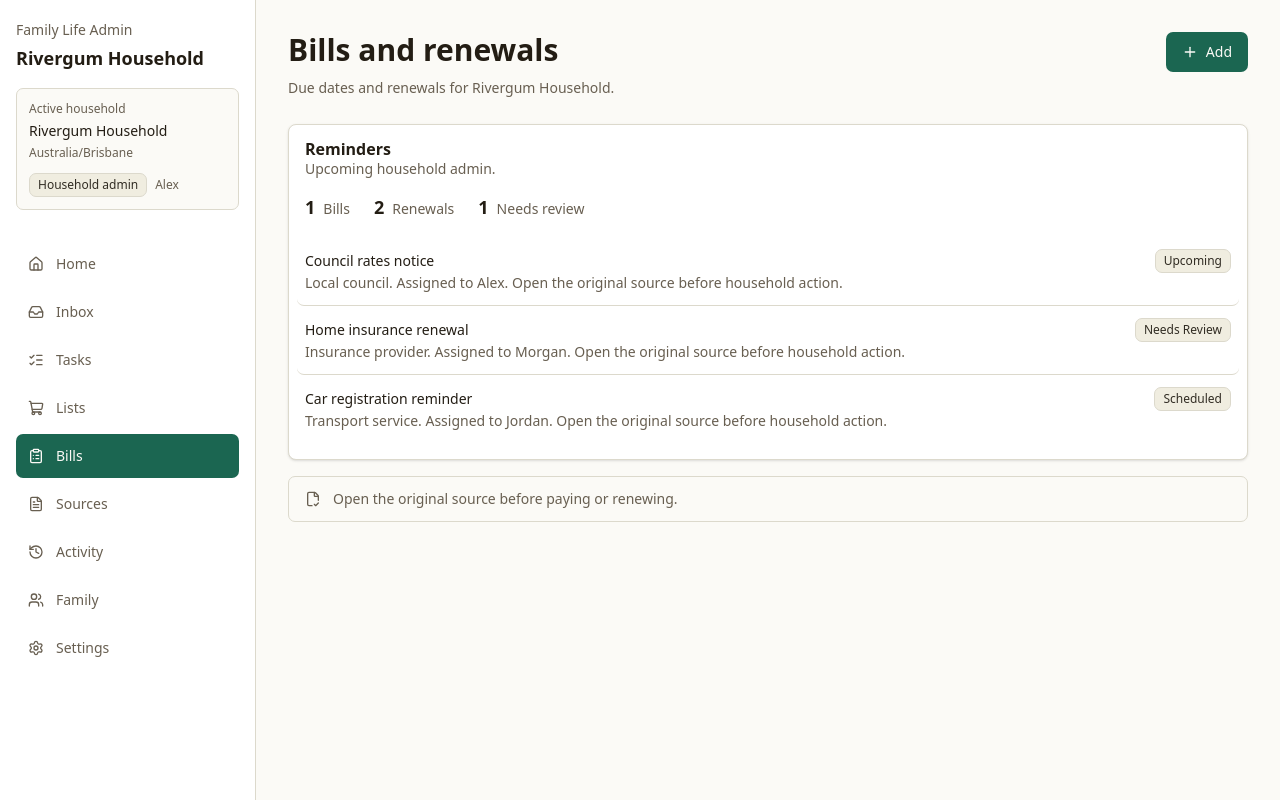
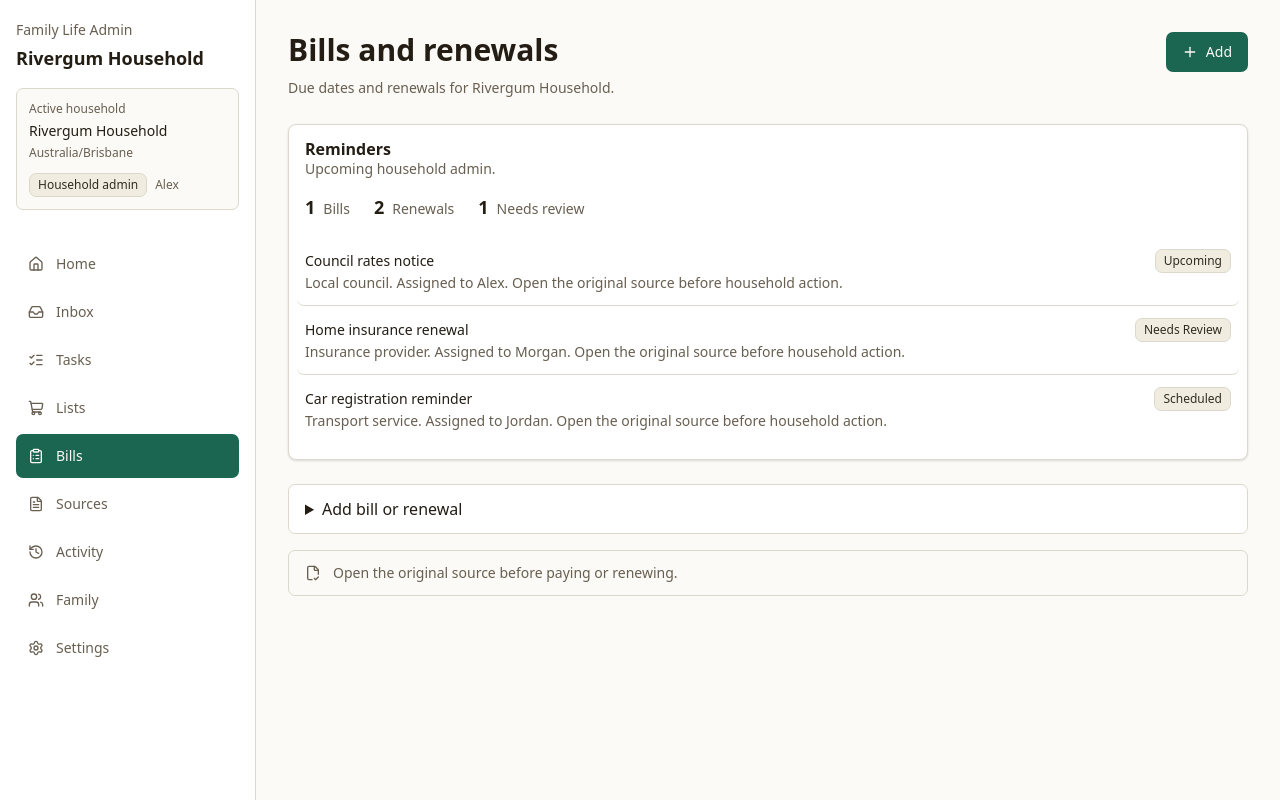
Before and after one commit to LatinMaestro/Life-Admin, a Next.js app: page /bills in a window 1280 px wide. Built offline with nearby package versions, Linux system fonts and the light colour scheme.

Commit message:
Connect bill reminder capture [skip ci]

```diff
--- a/src/app/(workspace)/bills/page.tsx
+++ b/src/app/(workspace)/bills/page.tsx
@@ -1,4 +1,5 @@
 import { FileCheck2, Plus } from "lucide-react";
+import { BillCapture } from "@/components/bill-capture";
 import { PageHeader } from "@/components/page-header";
 import { ReadModelSummary } from "@/components/read-model-summary";
 import { buttonVariants } from "@/components/ui/button";
@@ -13,7 +14,7 @@ export default async function BillsPage() {
         title="Bills and renewals"
         description={`Due dates and renewals for ${bills.household.name}.`}
         action={
-          <a href="/inbox#quick-capture" className={buttonVariants()}>
+          <a href="#bill-capture" className={buttonVariants()}>
             <Plus className="h-4 w-4" aria-hidden="true" />
             Add
           </a>
@@ -28,6 +29,8 @@ export default async function BillsPage() {
         emptyLabel="No bills or renewals need attention."
       />
 
+      <BillCapture sources={bills.sources} />
+
       <div className="mt-4 flex items-start gap-3 rounded-md border px-4 py-3 text-sm text-muted-foreground">
         <FileCheck2 className="mt-0.5 h-4 w-4 shrink-0" aria-hidden="true" />
         <p>Open the original source before paying or renewing.</p>
```
